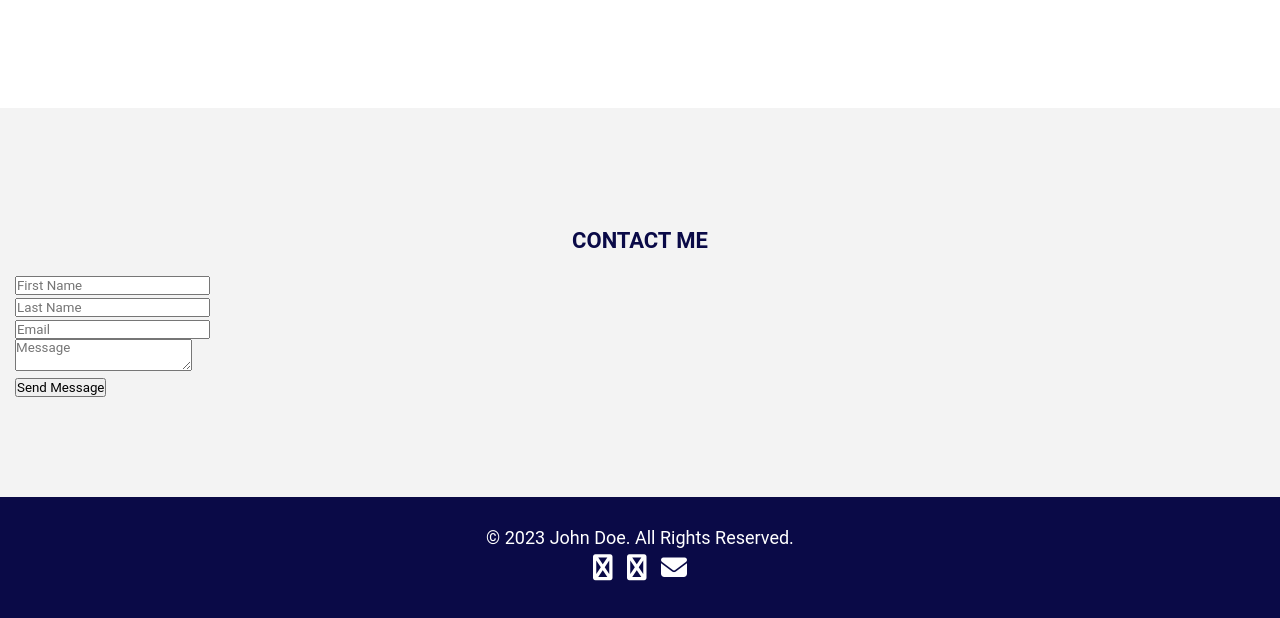
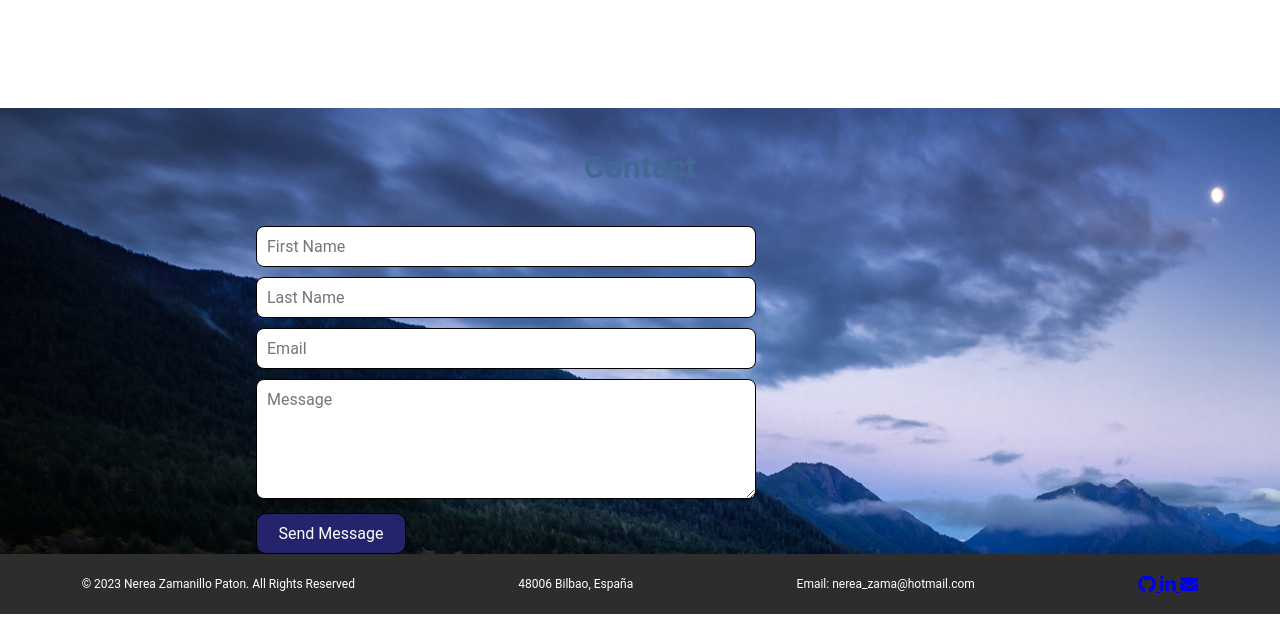
Before and after one commit to nereazam/My-Portfolio, a website: page index.html in a window 1280 px wide. Shown: the part 1868-2486 px from the top of the page. Drawn offline with Linux system fonts and the light colour scheme.

Commit message:
feat: css footer and contact sections

```diff
--- a/index.html
+++ b/index.html
@@ -153,8 +153,9 @@
 
 <!-- CONTACT SECTION -->
 <section class="contact">
+  <h3 class="section-title">Contact</h3>
   <div class="container">
-    <h3 class="section-title">Contact Me</h3>
+
     <form>
       <div class="row">
         <div class="half">
@@ -176,18 +177,29 @@
       </div>
       <button class="send-btn">Send Message</button>
     </form>
+
+
+
+
   </div>
+
+
+
 </section>
 
 <!-- FOOTER SECTION -->
 <footer>
   <div class="container">
-    <p>&copy; 2023 John Doe. All Rights Reserved.</p>
+    <p>&copy; 2023 Nerea Zamanillo Paton. All Rights Reserved</p>
+
+      <p>48006 Bilbao, España</p>
+      <p>Email: nerea_zama@hotmail.com</p>
     <div class="social-icons">
-      <a href="#"><i class="fa fa-github" aria-hidden="true"></i> </i></a>
-      <a href="#"><i class="fa fa-linkedin-in" aria-hidden="true"></i> </a>
+      <a href="#"><i class="fa-brands fa-github" aria-hidden="true"></i> </i></a>
+      <a href="#"><i class="fa-brands fa-linkedin-in" aria-hidden="true"></i> </a>
       <a href="#"><i class="fa fa-envelope" aria-hidden="true"></i> </i></a>
 
-    </div>
+    </div></div>
+
   </div>
 </footer>
--- a/styles.css
+++ b/styles.css
@@ -4,7 +4,7 @@
 --color-2: white;
 --color-3: #800080;
 --color-4: rgb(39, 100, 186);
---color-5: #7e6368;
+--color-5: #bba0a5;
 }
 
 
@@ -277,89 +277,105 @@ bottom: 0;
 /* seccion C O N T A C T O */
 /**************************/
 
+/* Estilos para la sección de Contacto */
 .contact {
-padding: 100px 15px;
-background-color: #f3f3f3;
-}
+    background-image:url("../USA-Washington-National-Park-forest-mountains-lake-moonlight-night_1920x1200.jpg");
+    background-repeat: no-repeat;
 
-.contact .section-title {
-margin-bottom: 20px;
-color: #0a0a47;
-}
+    display: flex;
+    flex-direction: column;
+    align-items: center;
+  }
 
-.contact .form-container {
-max-width: 1100px;
-margin: auto;
-}
+  .contact .container {
+    width: 60%;
+  }
 
-.contact .form-container .row {
-margin-bottom: 15px;
-}
+  .contact .section-title {
+    text-align: center;
+    font-size: 2rem;
+    margin: 40px;
+  }
 
-.contact .form-container .half {
-display: flex;
-justify-content: space-between;
-}
+  .contact form {
+    display: flex;
+    flex-direction: column;
+    justify-content: center;
+    align-items: left ;
 
-.contact .form-container input,
-.contact .form-container textarea {
-padding: 20px;
-border-radius: 20px;
-border: none;
-border: 1px solid #919191;
-font-family: "Courier New", Courier, monospace;
-color: #0a0a47;
-}
+  }
 
-.contact .form-container .half input {
-width: 48%;
-}
 
-.contact .form-container .input-full {
-width: 100%;
-}
 
-.contact .section-title {
-text-align: center;
-font-size: 22px;
-text-transform: uppercase;
-color: #0a0a47;
-text-decoration: none;
-}
+  .contact .half {
+    flex-basis: 50%;
+    padding-right: 10px;
+  }
 
-.contact .submit-button {
-display: block;
-margin: auto;
-cursor: pointer;
-transition: .5s;
-padding: 10px 15px ;
-background-color: #ff69b4;
-color: #fff;
-border: none;
-border-radius: 20px;
-font-family: "Courier New", Courier, monospace;
-font-size: 18px;
-}
 
-.contact .submit-button:hover {
-background-color: #940027;
-color: #fff;
-}
+
+  .contact input,
+  .contact input,
+  .contact textarea {
+  width: 500px;
+    border-radius: 8px;
+    padding: 10px;
+    font-size: 1rem;
+    margin-bottom: 10px;
+    border: 1px solid black;
+  }
+
+
+  .contact textarea {
+    height: 120px;
+  }
+
+  .contact .send-btn {
+    background-color: rgb(36, 36, 108);
+    width: 150px;
+    color: white;
+    border-radius: 10px;
+    padding: 10px ;
+    font-size: 1rem;
+    cursor: pointer;
+    transition: all 0.3s ease;
+    border: 1px solid black;
+  }
+
+  .contact .send-btn:hover {
+    background-color: #1976D2;
+  }
+
+  .contact .social-icons i {
+    font-size: 18px;
+    color: var(--color-2);
+    transition: all 0.3s ease;
+    }
+
+    .contact .social-icons i:hover {
+    color: var(--color-4);
+    }
+
+
+
 
 /* F O O T E R */
 /**************/
 
-footer {
-background-color: #0a0a47;
-color: #fff;
-text-align: center;
-padding: 30px 0;
-}
 
-footer a {
-text-decoration: none;
-color: #fff;
-display: inline-block;
-margin: 5px;
-font-size: 26px;
-}
+footer
+
+  .container {
+    display: flex;
+    flex-direction: row;
+    justify-content: space-around;
+    align-items: center;
+    background-color: rgb(46, 45, 45);
+    color: white;
+    height: 60px;
+  }
+
+  footer p {
+    margin: 0;
+    font-size: 12px;
+  }
```
Also changed, not shown: Captura de pantalla (51).png (added), Fondo-de-pantalla-de-astronauta.1672650146.3612.webp (added), USA-Washington-National-Park-forest-mountains-lake-moonlight-night_1920x1200.jpg (added), USA-Washington-National-Park-forest-mountains-lake-moonlight-night_m.jpg (added), mano-astronauta-robot-fondo-pantalla-ciencia-ficcion-elementos-imagen-proporcionada-nasa_112293-712.avif (added), photo-1559311745-a57f6233488e.jpg (added).
